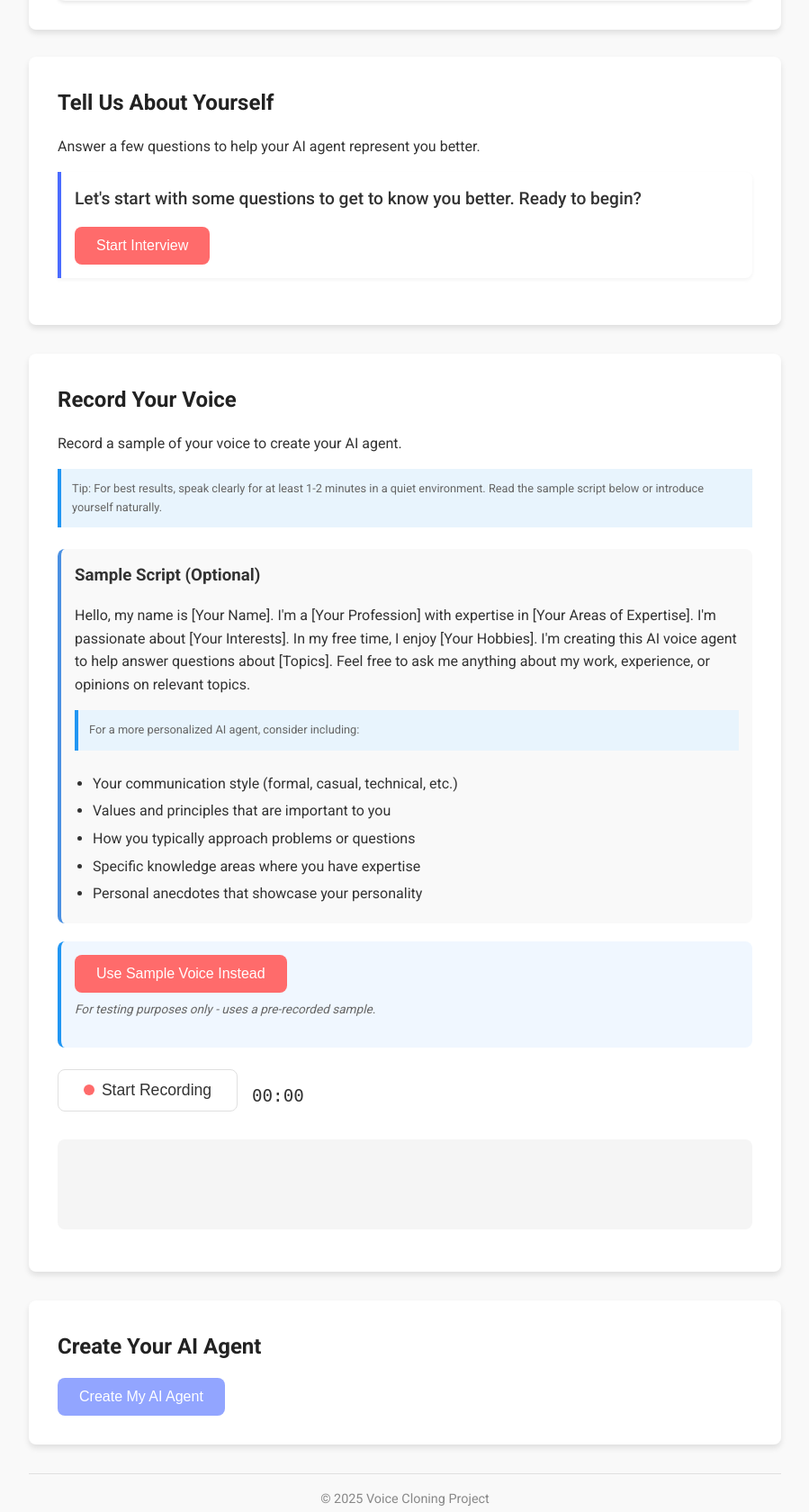
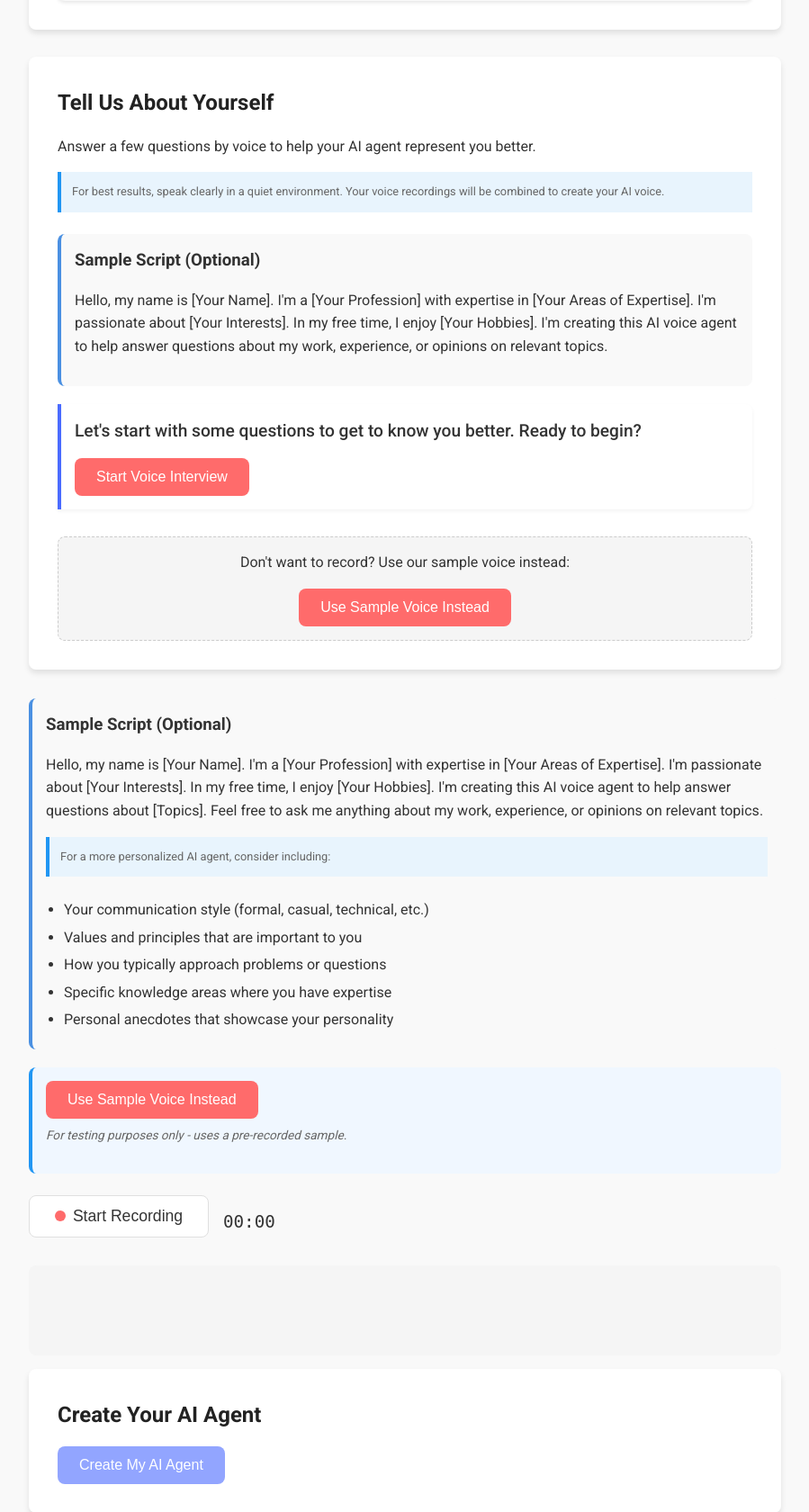
Before and after one commit to technolifts/presence, a Flask app: page / in a window 1280 px wide. Shown: the part 1288-2968 px from the top of the page at 90% size, without its empty margins (190-1089 px from the left). Run offline with Flask 2, Linux system fonts and the light colour scheme.

Commit message:
feat: Update interview section with voice recording and sample voice options

```diff
--- a/static/templates/index.html
+++ b/static/templates/index.html
@@ -73,44 +73,68 @@
 
             <section class="interview-section">
                 <h2>Tell Us About Yourself</h2>
-                <p>Answer a few questions to help your AI agent represent you better.</p>
+                <p>Answer a few questions by voice to help your AI agent represent you better.</p>
 
                 <div class="interview-container">
+                    <p class="tip">For best results, speak clearly in a quiet environment. Your voice recordings will be combined to create your AI voice.</p>
+
+                    <div class="sample-script">
+                        <h3>Sample Script (Optional)</h3>
+                        <p>Hello, my name is [Your Name]. I'm a [Your Profession] with expertise in [Your Areas of Expertise]. I'm passionate about [Your Interests]. In my free time, I enjoy [Your Hobbies]. I'm creating this AI voice agent to help answer questions about my work, experience, or opinions on relevant topics.</p>
+                    </div>
+
                     <div id="questionContainer" class="question-container">
                         <p class="question-text">Let's start with some questions to get to know you better. Ready to begin?</p>
-                        <button id="startInterviewBtn" class="btn secondary-btn">Start Interview</button>
+                        <button id="startInterviewBtn" class="btn secondary-btn">Start Voice Interview</button>
                     </div>
 
                     <div id="responseContainer" class="response-container" style="display: none;">
-                        <textarea id="userResponse" placeholder="Type your answer here..."></textarea>
+                        <!-- Recording Controls -->
+                        <div class="recording-controls">
+                            <button type="button" id="recordButton" class="btn record-btn">
+                                <span class="record-icon"></span>Record Answer
+                            </button>
+
+                            <div id="visualizer-container" class="audio-visualizer">
+                                <canvas id="visualizer"></canvas>
+                                <div id="recordingTimer" class="recording-timer">00:00</div>
+                            </div>
+                        </div>
+
+                        <!-- Audio Player -->
+                        <div class="audio-player" style="display: none;">
+                            <audio id="recordedAudio" controls></audio>
+                        </div>
+
+                        <!-- Navigation Controls -->
                         <div class="interview-controls">
-                            <button id="nextQuestionBtn" class="btn primary-btn">Next Question</button>
-                            <button id="finishInterviewBtn" class="btn secondary-btn" style="display: none;">Finish Interview</button>
+                            <button id="nextQuestionBtn" class="btn primary-btn" disabled>Next Question</button>
+                            <button id="finishInterviewBtn" class="btn secondary-btn" style="display: none;" disabled>Finish Interview</button>
                         </div>
                     </div>
 
-                    <div id="interviewProgress" class="interview-progress">
+                    <div id="interviewProgress" class="interview-progress" style="display: none;">
                         <div class="progress-bar">
                             <div id="progressFill" class="progress-fill" style="width: 0%"></div>
                         </div>
-                        <p><span id="currentQuestionNum">0</span> of <span id="totalQuestions">10</span> questions answered</p>
+                        <p><span id="currentQuestionNum">1</span> of <span id="totalQuestions">5</span> questions answered</p>
                     </div>
 
                     <div id="interviewSummary" class="interview-summary" style="display: none;">
                         <h3>Interview Complete!</h3>
-                        <p>Thank you for sharing information about yourself. This will help your AI agent represent you better.</p>
+                        <p>Thank you for completing the voice interview. Your recordings have been combined and will be used to create your AI agent.</p>
                         <div class="summary-container">
                             <h4>Summary of Your Responses:</h4>
                             <div id="responseSummary" class="response-summary"></div>
                         </div>
                     </div>
+
+                    <div class="sample-voice-option">
+                        <p>Don't want to record? Use our sample voice instead:</p>
+                        <button type="button" id="useSampleVoice" class="btn secondary-btn">Use Sample Voice Instead</button>
+                    </div>
                 </div>
             </section>
-
-            <section class="recording-section">
-                <h2>Record Your Voice</h2>
-                <p>Record a sample of your voice to create your AI agent.</p>
-                <p class="tip">Tip: For best results, speak clearly for at least 1-2 minutes in a quiet environment. Read the sample script below or introduce yourself naturally.</p>
 
                 <div class="sample-script">
                     <h3>Sample Script (Optional)</h3>
```
